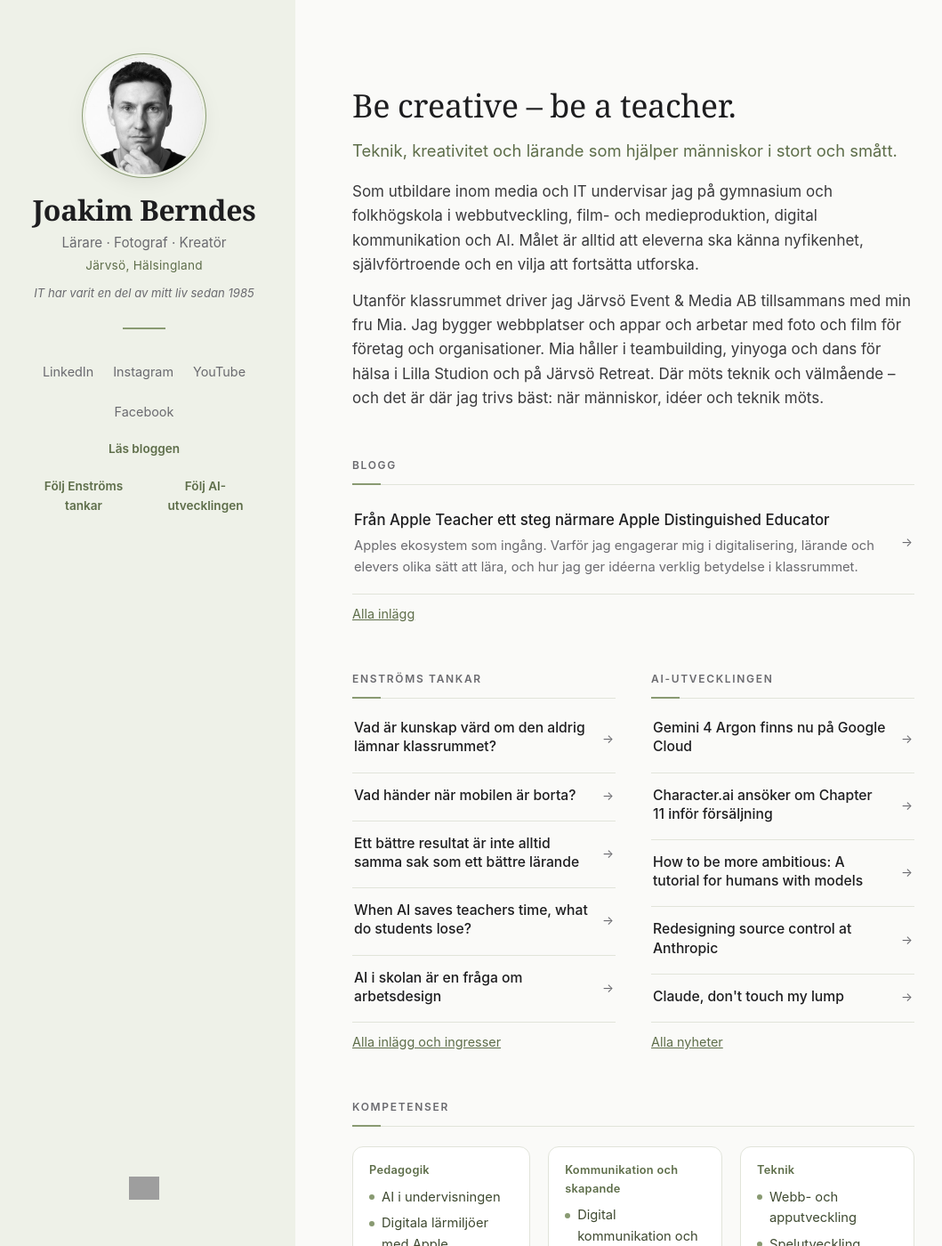
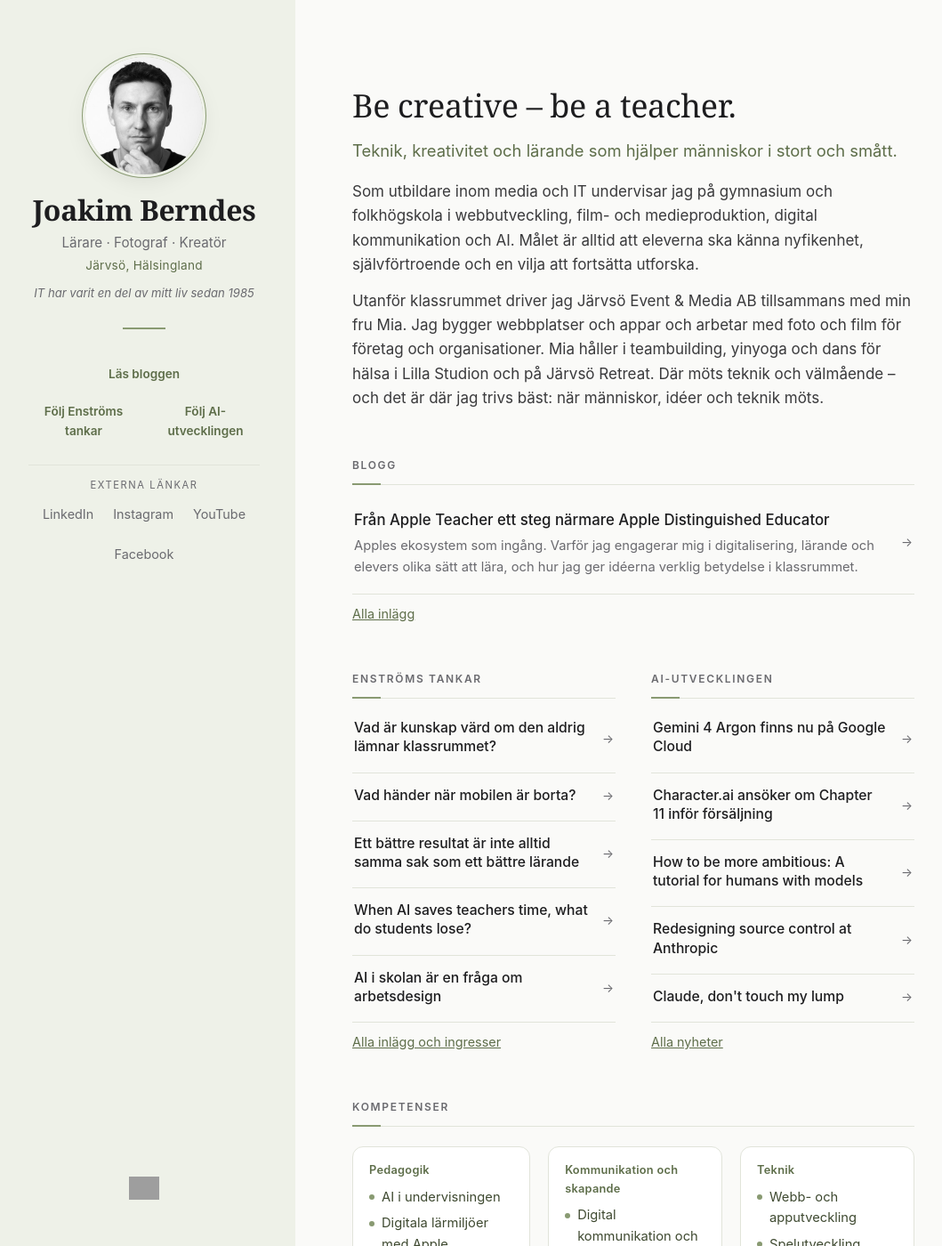
Before and after one commit to jberndes/jberndes.github.io, a Jekyll site: the page built from index.html, in a window 1280 px wide and 1400 px high. Shown: the whole window at 89% size, without its empty margins (8-1067 px from the left). Built offline with Jekyll 4.4.1, drawn with Linux system fonts in a browser that asks for light colours; grey boxes are pictures that could not be loaded.

Commit message:
Sidopanel: egna lankar overst, linje och Externa lankar under
Co-Authored-By: Claude Sonnet 5.5 <noreply@anthropic.com>
Claude-Session: https://claude.ai/code/session_01EHEf1UELdVEwTeZb2owzdv

```diff
--- a/index.html
+++ b/index.html
@@ -257,6 +257,8 @@
     .lista a:focus-visible { outline: 2px solid var(--accent); outline-offset: 2px; border-radius: 4px; }
 
 
+    .linje { border: 0; border-top: 1px solid var(--line); margin: 18px auto 14px; width: 100%; }
+    .etikett { font-size: 0.7rem; text-transform: uppercase; letter-spacing: 0.14em; color: var(--muted); margin-bottom: 4px; text-align: center; }
     /* Två följ-länkar på en rad */
     .foljrad { flex-wrap: nowrap; gap: 4px 14px; margin-top: 4px; font-size: 0.85rem; }
 
@@ -382,19 +384,25 @@
 
       <hr class="avdelare">
 
-      <nav aria-label="Länkar">
-      <ul class="sociala">
-        <li><a href="https://www.linkedin.com/in/jberndes/" target="_blank" rel="noopener">LinkedIn<span class="dold"> (öppnas i ny flik)</span></a></li>
-        <li><a href="https://www.instagram.com/jberndes/" target="_blank" rel="noopener">Instagram<span class="dold"> (öppnas i ny flik)</span></a></li>
-        <li><a href="https://www.youtube.com/@jBerndes" target="_blank" rel="noopener">YouTube<span class="dold"> (öppnas i ny flik)</span></a></li>
-        <li><a href="https://www.facebook.com/jBerndes/" target="_blank" rel="noopener">Facebook<span class="dold"> (öppnas i ny flik)</span></a></li>
-      </ul>
+      <nav aria-label="På sajten">
       <ul class="sociala foljrad">
         <li><a class="intern" href="/blogg/">Läs bloggen</a></li>
       </ul>
       <ul class="sociala foljrad">
         <li><a class="intern" href="/enstroms-tankar/">Följ Enströms tankar</a></li>
         <li><a class="intern" href="/ai/">Följ AI-utvecklingen</a></li>
+      </ul>
+      </nav>
+
+      <hr class="linje">
+
+      <nav aria-labelledby="h-externa">
+      <p class="etikett" id="h-externa">Externa länkar</p>
+      <ul class="sociala">
+        <li><a href="https://www.linkedin.com/in/jberndes/" target="_blank" rel="noopener">LinkedIn<span class="dold"> (öppnas i ny flik)</span></a></li>
+        <li><a href="https://www.instagram.com/jberndes/" target="_blank" rel="noopener">Instagram<span class="dold"> (öppnas i ny flik)</span></a></li>
+        <li><a href="https://www.youtube.com/@jBerndes" target="_blank" rel="noopener">YouTube<span class="dold"> (öppnas i ny flik)</span></a></li>
+        <li><a href="https://www.facebook.com/jBerndes/" target="_blank" rel="noopener">Facebook<span class="dold"> (öppnas i ny flik)</span></a></li>
       </ul>
       </nav>
 
```
